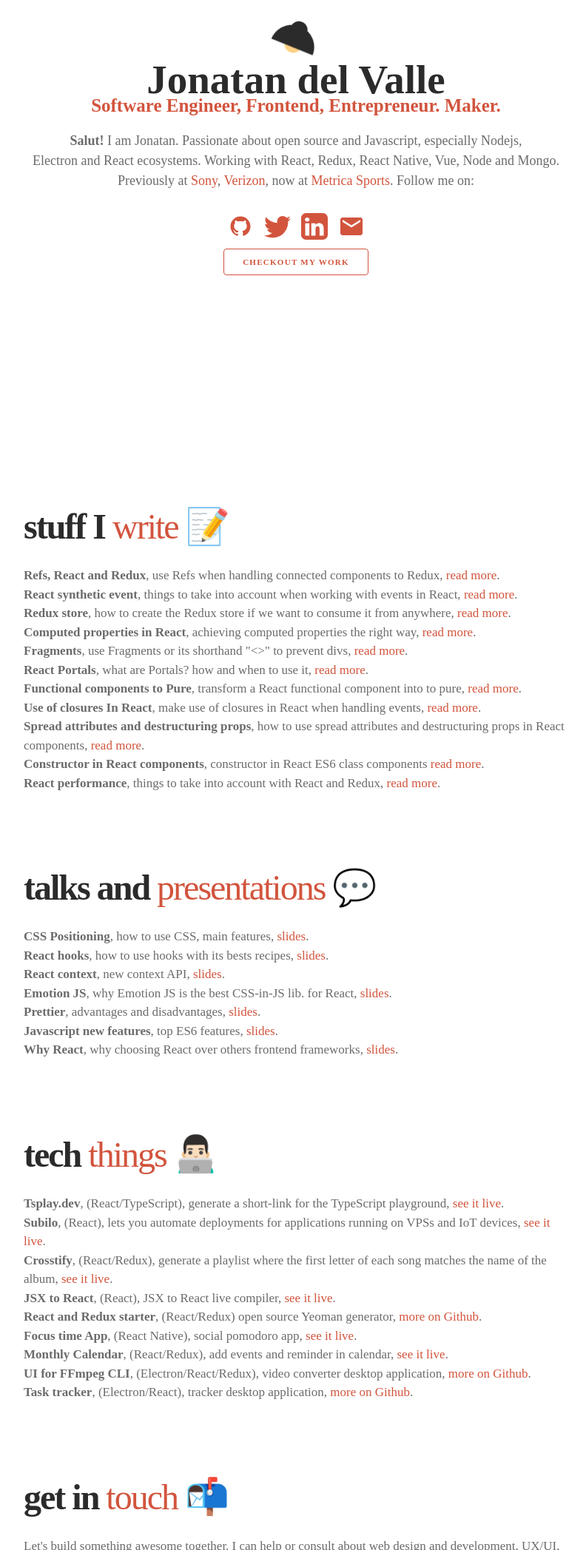
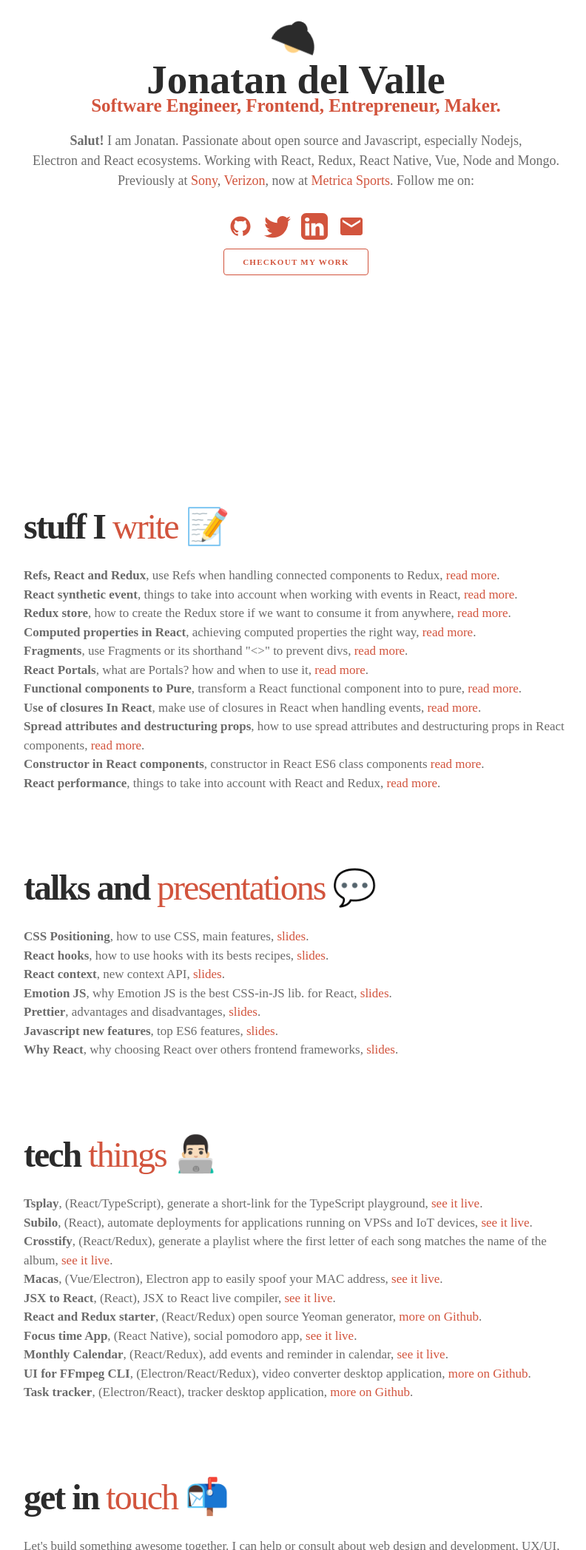
Before and after one commit to jonidelv/personal-website-3, a website: page index.html in a window 1280 px wide. Shown: the part 200-2295 px from the top of the page at 74% size, without its empty margins (240-1032 px from the left). Drawn offline with Linux system fonts and the light colour scheme; a web font is replaced by a local one.

Commit message:
new tech thing

```diff
--- a/index.html
+++ b/index.html
@@ -48,7 +48,7 @@
         <h1 id="title">Jonatan del Valle</h1>
         <!-- <figure id="logo"></figure> -->
         <div class="subheading">
-          Software Engineer, Frontend, Entrepreneur. Maker.
+          Software Engineer, Frontend, Entrepreneur, Maker.
         </div>
         <p id="web-description" itemprop="description">
           <span id="hellofy">Hola!</span> I am Jonatan. Passionate about open
@@ -282,13 +282,13 @@
           <span style="position: relative; top: -1px">👨🏻‍💻</span>
         </h2>
         <p>
-          <strong>Tsplay.dev</strong>, (React/TypeScript), generate a short-link
-          for the TypeScript playground,
+          <strong>Tsplay</strong>, (React/TypeScript), generate a short-link for
+          the TypeScript playground,
           <a href="https://tsplay.dev" target="_blank" rel="noopener noreferrer"
             >see it live</a
           >. <br />
 
-          <strong>Subilo</strong>, (React), lets you automate deployments for
+          <strong>Subilo</strong>, (React), automate deployments for
           applications running on VPSs and IoT devices,
           <a href="https://subilo.io" target="_blank" rel="noopener noreferrer"
             >see it live</a
@@ -300,6 +300,12 @@
             href="https://jonidelv.github.io/crosstify/"
             target="_blank"
             rel="noopener noreferrer"
+            >see it live</a
+          >. <br />
+
+          <strong>Macas</strong>, (Vue/Electron), Electron app to easily spoof
+          your MAC address,
+          <a href="macas.app" target="_blank" rel="noopener noreferrer"
             >see it live</a
           >. <br />
 
```
